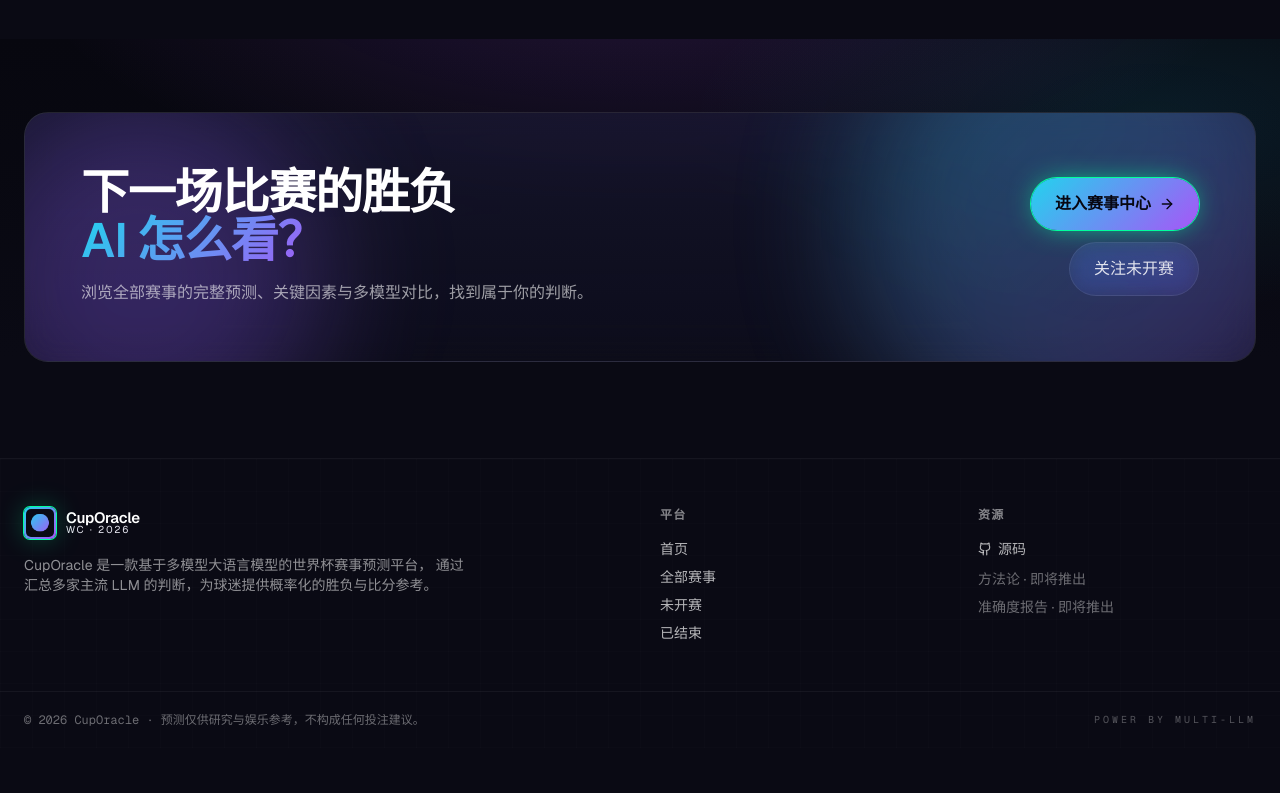
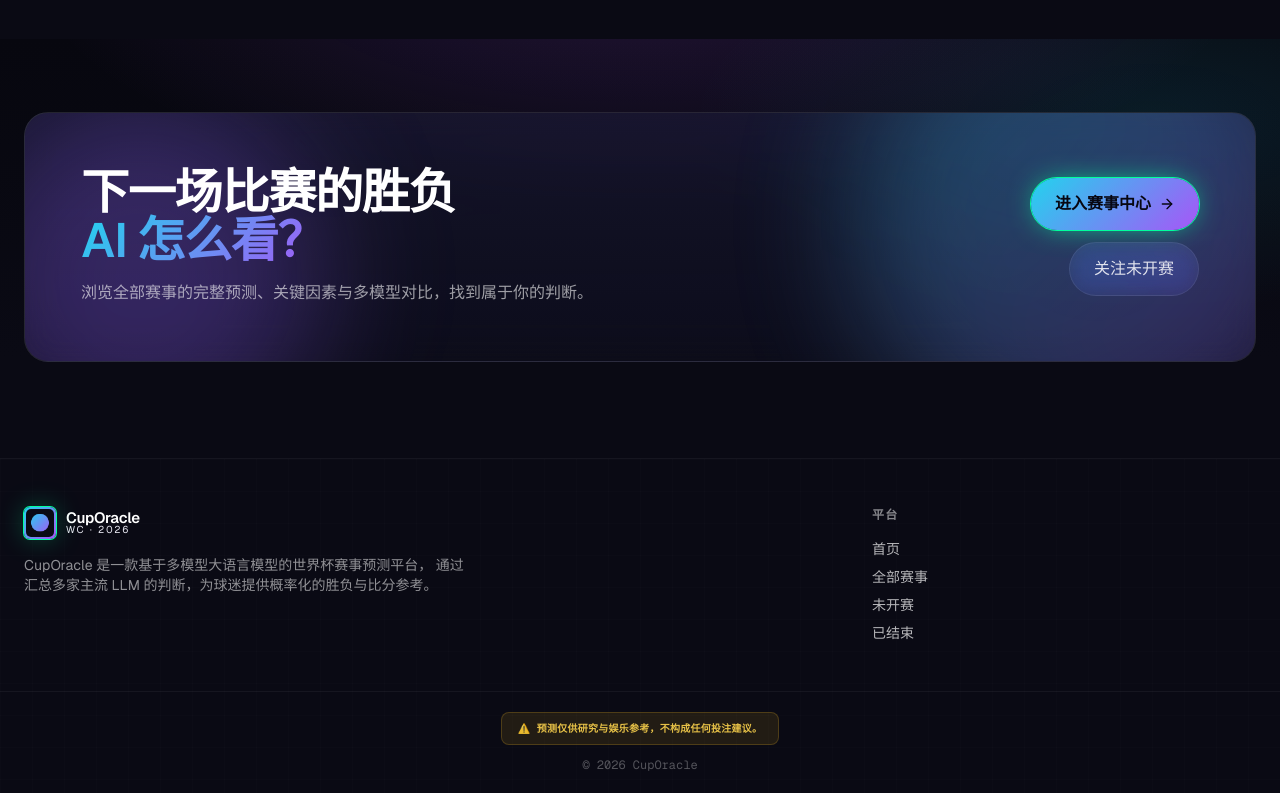
Before and after one commit to song52wow/cuporacle, a Next.js app in the folder packages/website/: page / in a window 1280 px wide. Shown: the part 1561-2354 px from the top of the page. Before the commit the page ends 2309 px from the top, so only its background shows below. Built offline with nearby package versions, Linux system fonts and the light colour scheme; no server answers.

Commit message:
🧹 style(footer): 删除资源栏和 Power by Multi-LLM，警告重点突出
删除资源栏（源码/方法论/准确度报告）和底部 Power by Multi-LLM。
免责声明改为 amber 色背景+边框+⚠️ 图标，视觉重点突出。
grid 从 4 列改为 3 列匹配剩余内容。

```diff
--- a/packages/website/components/SiteFooter.tsx
+++ b/packages/website/components/SiteFooter.tsx
@@ -1,12 +1,11 @@
 import Link from "next/link";
 import { Logo } from "./Logo";
-import { Github } from "lucide-react";
 
 export function SiteFooter() {
   return (
     <footer className="relative mt-24 border-t border-white/5">
       <div className="absolute inset-0 grid-bg opacity-30" />
-      <div className="relative mx-auto max-w-7xl px-4 sm:px-6 py-12 grid gap-10 md:grid-cols-4">
+      <div className="relative mx-auto max-w-7xl px-4 sm:px-6 py-12 grid gap-10 md:grid-cols-3">
         <div className="md:col-span-2">
           <Logo />
           <p className="mt-4 text-sm text-white/55 max-w-md">
@@ -25,31 +24,14 @@ export function SiteFooter() {
             <li><Link href="/matches?status=FINISHED" className="text-white/70 hover:text-white">已结束</Link></li>
           </ul>
         </div>
-        <div>
-          <h4 className="text-xs font-semibold tracking-widest text-white/50 uppercase">
-            资源
-          </h4>
-          <ul className="mt-4 space-y-2 text-sm">
-            <li>
-              <a
-                href="https://github.com"
-                className="text-white/70 hover:text-white inline-flex items-center gap-1.5"
-              >
-                <Github className="w-3.5 h-3.5" /> 源码
-              </a>
-            </li>
-            <li className="text-white/40">方法论 · 即将推出</li>
-            <li className="text-white/40">准确度报告 · 即将推出</li>
-          </ul>
-        </div>
       </div>
       <div className="relative border-t border-white/5">
-        <div className="mx-auto max-w-7xl px-4 sm:px-6 py-5 flex flex-col sm:flex-row items-center justify-between gap-3">
-          <p className="text-xs text-white/40 font-mono">
-            © 2026 CupOracle · 预测仅供研究与娱乐参考，不构成任何投注建议。
+        <div className="mx-auto max-w-7xl px-4 sm:px-6 py-5 flex flex-col items-center gap-3">
+          <p className="text-[10px] text-amber-300/90 font-mono font-semibold tracking-wide text-center bg-amber-400/10 border border-amber-400/20 rounded-lg px-4 py-2">
+            ⚠️ 预测仅供研究与娱乐参考，不构成任何投注建议。
           </p>
-          <p className="text-[10px] tracking-[0.3em] text-white/30 uppercase font-mono">
-            Power by Multi-LLM
+          <p className="text-xs text-white/30 font-mono">
+            © 2026 CupOracle
           </p>
         </div>
       </div>
```
